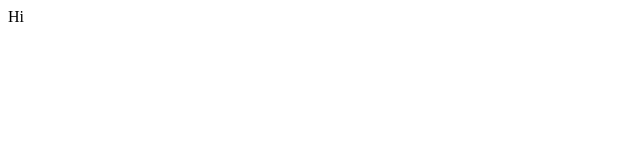
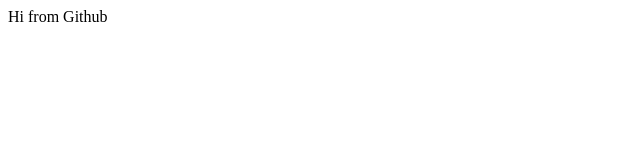
Before and after one commit to MariaSenyo/SK-training, a plain HTML site: page index.html in a window 1280 px wide. Shown: the whole page, without its empty margins (0-640 px from the left). Drawn offline with Linux system fonts and the light colour scheme.

Commit message:
Update index.html

```diff
--- a/index.html
+++ b/index.html
@@ -7,6 +7,6 @@
     <link rel="stylesheet" href="css/style.css">
 </head>
 <body>
-    <div>Hi</div>
+    <div>Hi from Github</div>
 </body>
 </html>
```
